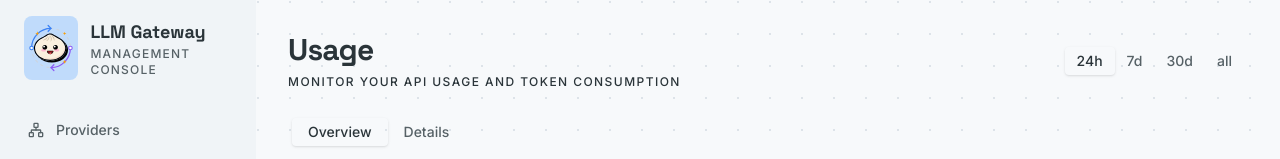
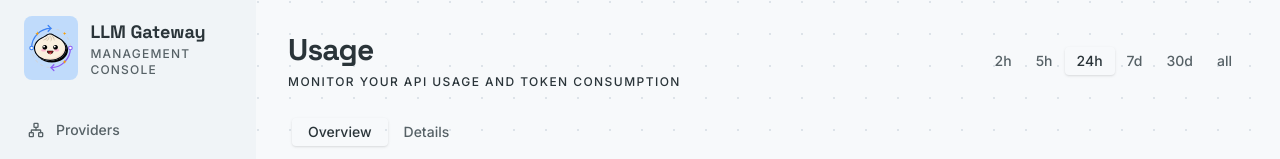
Before and after one commit to kwanLeeFrmVi/bun-llm-proxy, a React (Vite) app in the folder dashboard/: page /usage in a window 1280 px wide. Shown: the top 159 px of the page. Built offline with nearby package versions, Linux system fonts and the light colour scheme; no server answers; sample sign-in values are in the browser's storage.

Commit message:
feat(usage): add 2h and 5h period options to usage overview and replace hardcoded max-height with Tailwind utility
- Add "2h" and "5h" to Period type and PERIODS array in OverviewTab and Usage page
- Replace max-h-[380px] with max-h-95 in recent requests container

```diff
--- a/dashboard/src/components/usage/OverviewTab.tsx
+++ b/dashboard/src/components/usage/OverviewTab.tsx
@@ -14,7 +14,7 @@ import { ProviderTopology } from "@/components/ProviderTopology";
 import { BreakdownChart } from "./BreakdownChart";
 import { cardStyle, fmt } from "./utils";
 
-type Period = "24h" | "7d" | "30d" | "all";
+type Period = "2h" | "5h" | "24h" | "7d" | "30d" | "all";
 
 type ViewOption = "model" | "provider" | "apikey";
 
@@ -135,7 +135,7 @@ export function OverviewTab({
             <p className="text-sm font-semibold text-[--on-surface]">Recent Requests</p>
             <p className="text-xs text-[--on-surface-variant] mt-0.5">Latest API activity</p>
           </div>
-          <div className="flex-1 overflow-y-auto divide-y divide-[rgba(203,213,225,0.25)] max-h-[380px]">
+          <div className="flex-1 overflow-y-auto divide-y divide-[rgba(203,213,225,0.25)] max-h-95">
             {recentRows.length === 0 ? (
               <div className="p-6 text-center text-sm text-[--on-surface-variant]">
                 No recent requests
--- a/dashboard/src/pages/Usage.tsx
+++ b/dashboard/src/pages/Usage.tsx
@@ -6,7 +6,7 @@ import { Tabs, TabsList, TabsTrigger, TabsContent } from "@/components/ui/tabs";
 import { OverviewTab } from "@/components/usage/OverviewTab";
 import { DetailsTab } from "@/components/usage/DetailsTab";
 
-const PERIODS = ["24h", "7d", "30d", "all"] as const;
+const PERIODS = ["2h", "5h", "24h", "7d", "30d", "all"] as const;
 type Period = (typeof PERIODS)[number];
 
 export default function Usage() {
```
